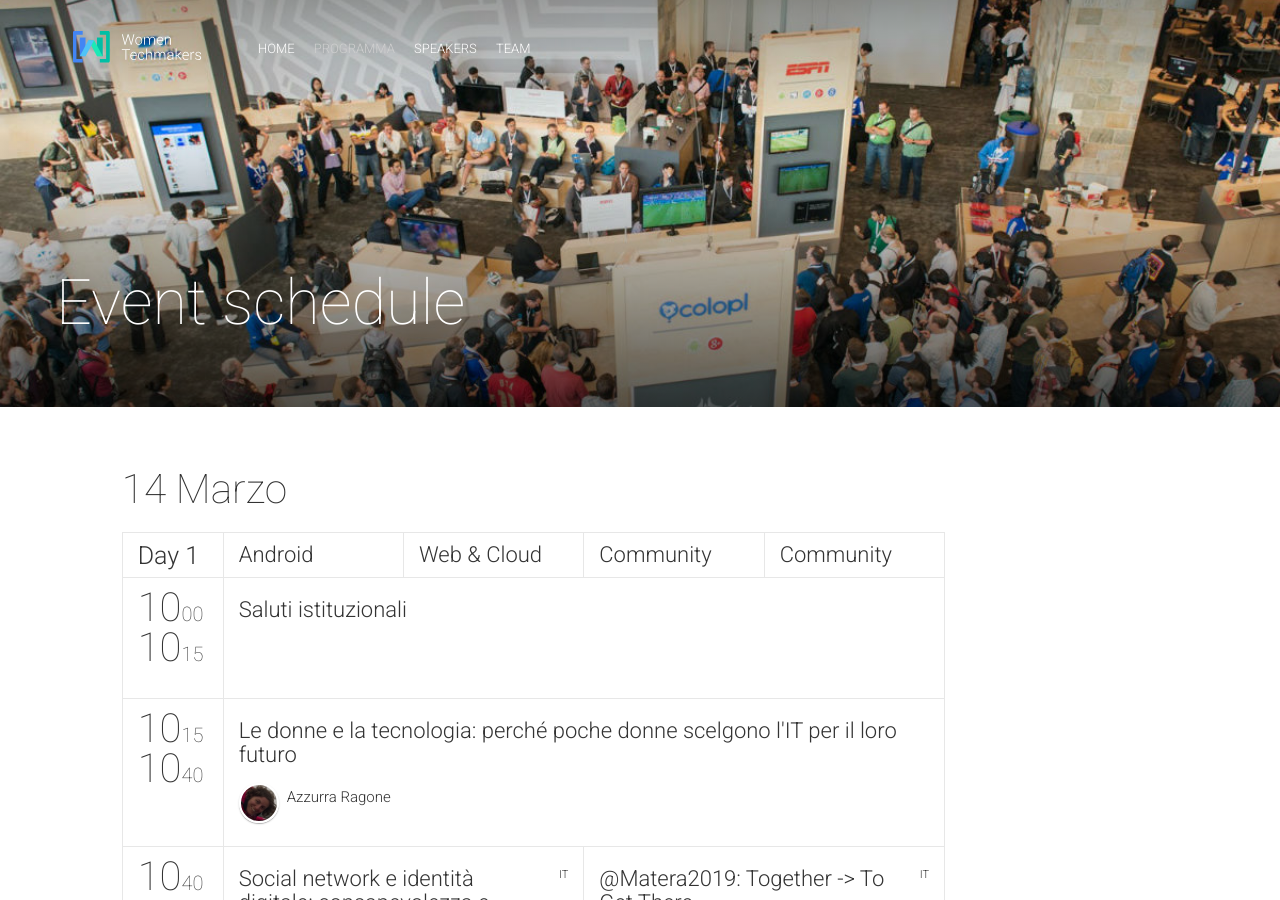
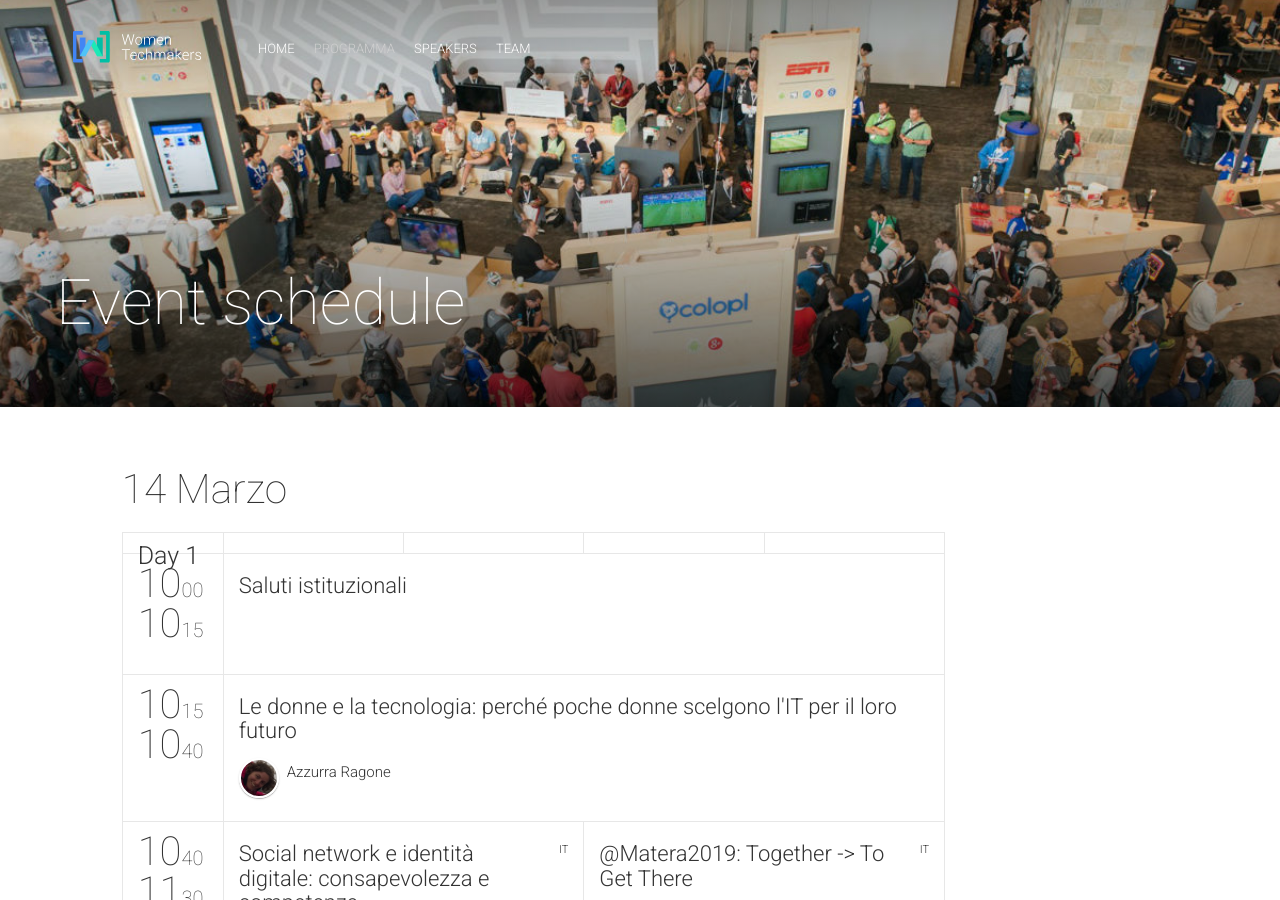
Before and after one commit to gdgbari/wtm2016, a Jekyll site: the page built from schedule.html, in a window 1280 px wide and 900 px high. Built offline with Jekyll 4.4.1, drawn with Linux system fonts in a browser that asks for light colours; nearby versions of some CDN libraries; comment, search, counter and statistics services are not loaded.

Commit message:
Update schedule.yml

```diff
--- a/_data/schedule.yml
+++ b/_data/schedule.yml
@@ -2,10 +2,10 @@
   date: "2015-03-14"
   dateReadable: "14 Marzo"
   tracks:
-    - {title: "Android", color: "#90be4e"}
-    - {title: "Web & Cloud", color: "#03a9f4"}
-    - {title: "Community", color: "#e91e63"}
-    - {title: "Community", color: "#e91e63"}
+    - {title: "", color: "#90be4e"}
+    - {title: "", color: "#03a9f4"}
+    - {title: "", color: "#e91e63"}
+    - {title: "", color: "#e91e63"}
   timeslots:
     - {
     	startTime: "10:00",
```
